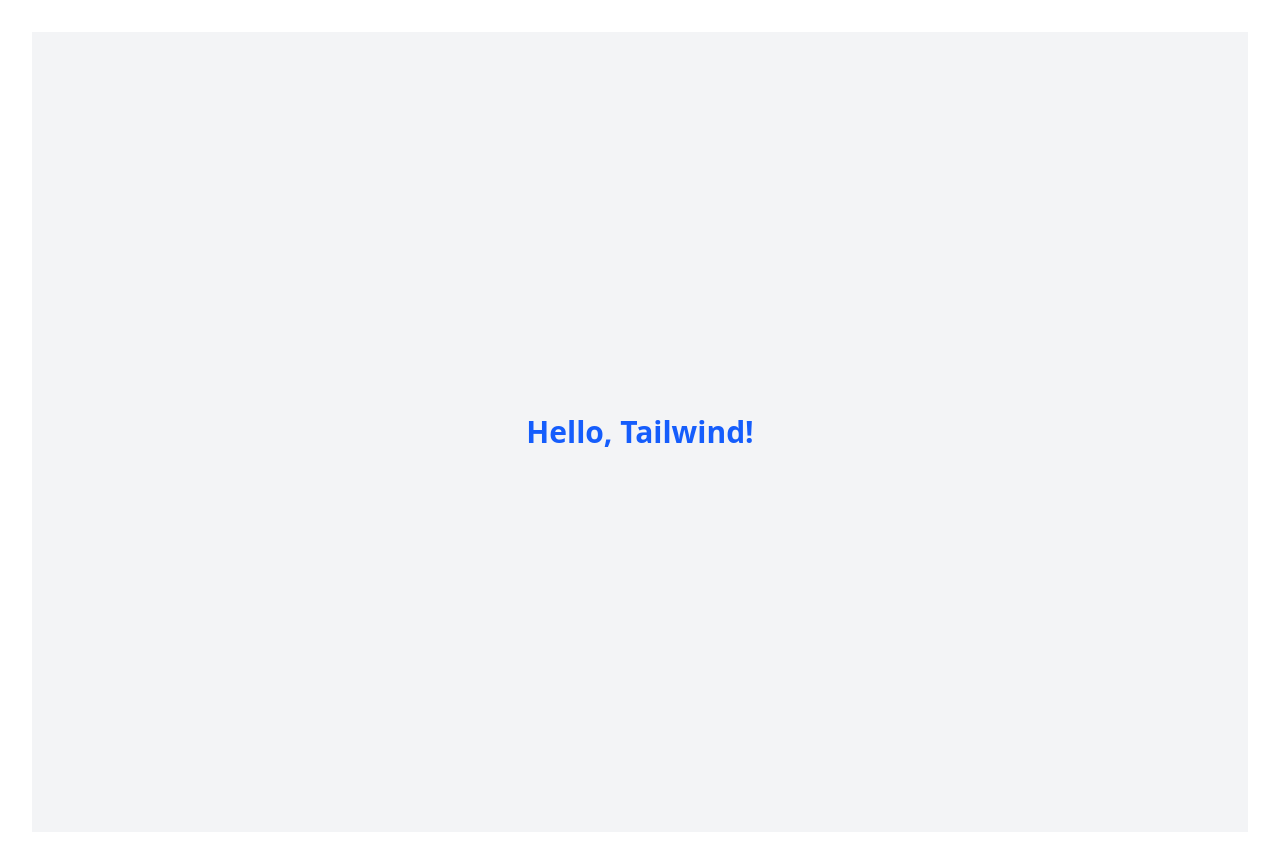
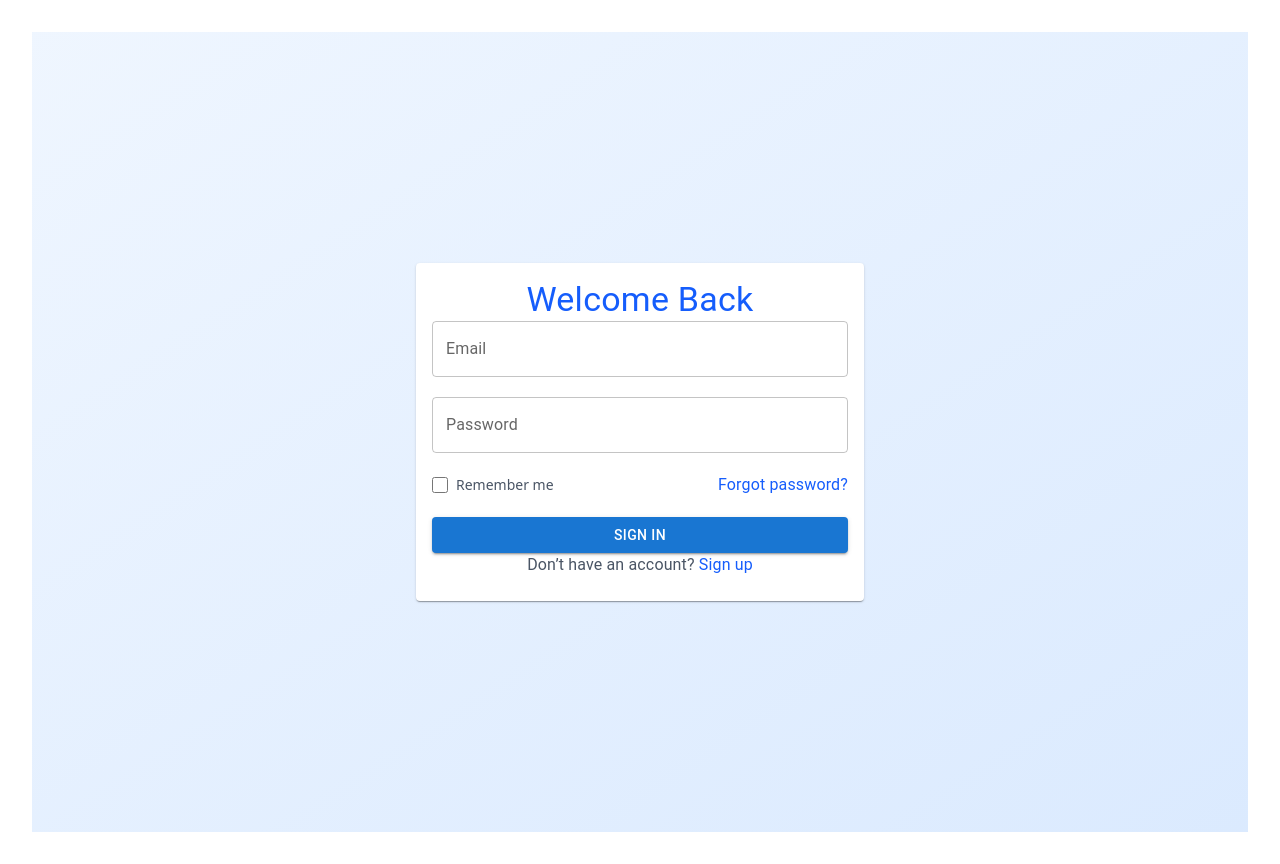
Before and after one commit to Markus-Scl/CuraiNotes, a React (Vite) app in the folder my-project/: page /login in a window 1280 px wide. Built offline with nearby package versions, Linux system fonts and the light colour scheme.

Commit message:
started adding login page and routing for pages

```diff
--- a/my-project/package.json
+++ b/my-project/package.json
@@ -10,9 +10,13 @@
     "preview": "vite preview"
   },
   "dependencies": {
+    "@emotion/react": "^11.14.0",
+    "@emotion/styled": "^11.14.0",
+    "@mui/material": "^6.4.4",
     "@tailwindcss/vite": "^4.0.6",
     "react": "^19.0.0",
     "react-dom": "^19.0.0",
+    "react-router-dom": "^7.1.5",
     "tailwindcss": "^4.0.6"
   },
   "devDependencies": {
--- /dev/null
+++ b/my-project/prettier.config.mjs
@@ -0,0 +1,17 @@
+// prettier.config.js, .prettierrc.js, prettier.config.mjs, or .prettierrc.mjs
+
+/**
+ * @see https://prettier.io/docs/en/configuration.html
+ * @type {import("prettier").Config}
+ */
+const config = {
+    trailingComma: 'es5', // Do not add trailing commas
+    tabWidth: 2, // Use 2 spaces for each indentation level
+    useTabs: false, // Use spaces instead of tabs
+    semi: true, // Add semicolons at the end of statements
+    singleQuote: true, // Use single quotes for strings
+    arrowParens: 'always', // Always include parentheses in arrow functions
+    printWidth: 120 // Print width is 120 characters
+  };
+
+  export default config;
--- a/my-project/src/App.tsx
+++ b/my-project/src/App.tsx
@@ -1,15 +1,35 @@
-import {useState} from 'react';
-import reactLogo from './assets/react.svg';
-import viteLogo from '/vite.svg';
+import {ReactNode, useState} from 'react';
 import './App.css';
+import LoginPage from './pages/Login/LoginPage';
+import {BrowserRouter, Outlet, Routes, Route, Navigate} from 'react-router-dom';
+
+// Protected Route Component
+const ProtectedRoute = ({element}: {element: ReactNode}) => {
+	const isAuthenticated = localStorage.getItem('isAuthenticated');
+
+	if (!isAuthenticated) {
+		return <Navigate to="/login" />;
+	}
+
+	return <>{element}</>; // Render the element if authenticated
+};
 
 function App() {
 	const [count, setCount] = useState(0);
 
 	return (
-		<div className="flex items-center justify-center min-h-screen bg-gray-100">
-			<h1 className="text-3xl font-bold text-blue-600">Hello, Tailwind!</h1>
-		</div>
+		<BrowserRouter>
+			<Routes>
+				{/* Public Route: Login Page */}
+				<Route path="/login" element={<LoginPage />} />
+
+				{/* Protected Route: Dashboard Page */}
+				<Route path="/dashboard" element={<ProtectedRoute element={<LoginPage />} />} />
+
+				{/* Redirects any other route to the login page */}
+				<Route path="*" element={<Navigate to="/login" />} />
+			</Routes>
+		</BrowserRouter>
 	);
 }
 
--- /dev/null
+++ b/my-project/src/pages/Login/LoginPage.tsx
@@ -0,0 +1,46 @@
+import {Box, Card, CardContent, TextField, Button, Typography} from '@mui/material';
+
+export default function LoginPage() {
+	return (
+		<Box className="flex min-h-screen items-center justify-center bg-gradient-to-br from-blue-50 to-blue-100 p-6">
+			<Card className="w-full max-w-md shadow-lg rounded-2xl">
+				<CardContent className="p-8">
+					<Typography variant="h4" className="text-center text-blue-600 font-semibold mb-6">
+						Welcome Back
+					</Typography>
+
+					<form className="space-y-5">
+						{/* Email Input */}
+						<div className="relative">
+							<TextField fullWidth label="Email" variant="outlined" type="email" placeholder="Enter your email" className="bg-white" />
+						</div>
+
+						{/* Password Input */}
+						<div className="relative">
+							<TextField fullWidth label="Password" variant="outlined" type="password" placeholder="Enter your password" className="bg-white" />
+						</div>
+
+						{/* Remember me & Forgot password */}
+						<Box className="flex items-center justify-between">
+							<label className="flex items-center text-sm text-gray-600">
+								<input type="checkbox" className="mr-2 h-4 w-4 rounded border-gray-300" />
+								Remember me
+							</label>
+							<Typography className="text-sm text-blue-600 hover:underline cursor-pointer">Forgot password?</Typography>
+						</Box>
+
+						{/* Sign In Button */}
+						<Button fullWidth variant="contained" color="primary" className="mt-2">
+							Sign In
+						</Button>
+					</form>
+
+					{/* Sign up */}
+					<Typography className="text-center text-sm text-gray-600 mt-4">
+						Don’t have an account? <span className="text-blue-600 hover:underline cursor-pointer">Sign up</span>
+					</Typography>
+				</CardContent>
+			</Card>
+		</Box>
+	);
+}
```
Also changed, not shown: 1 other file (tests, documents, lock files or other folders).
